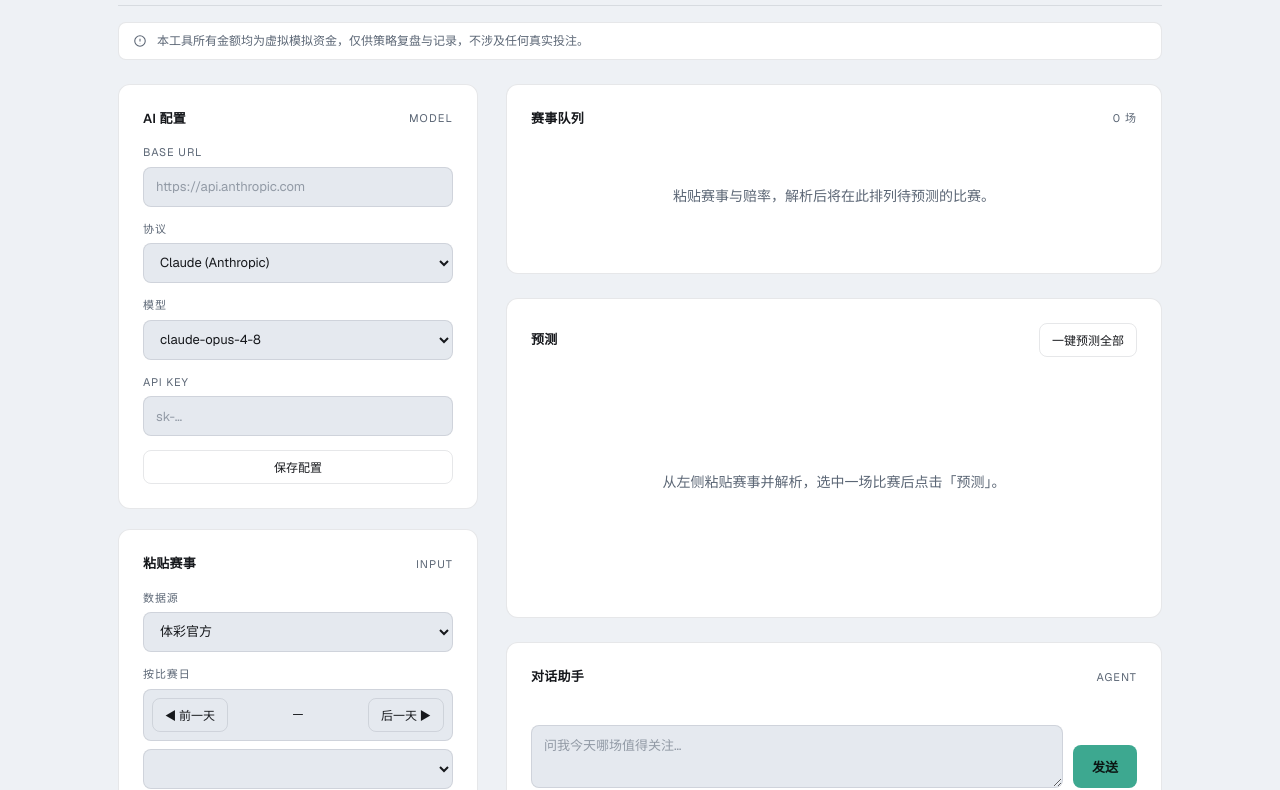
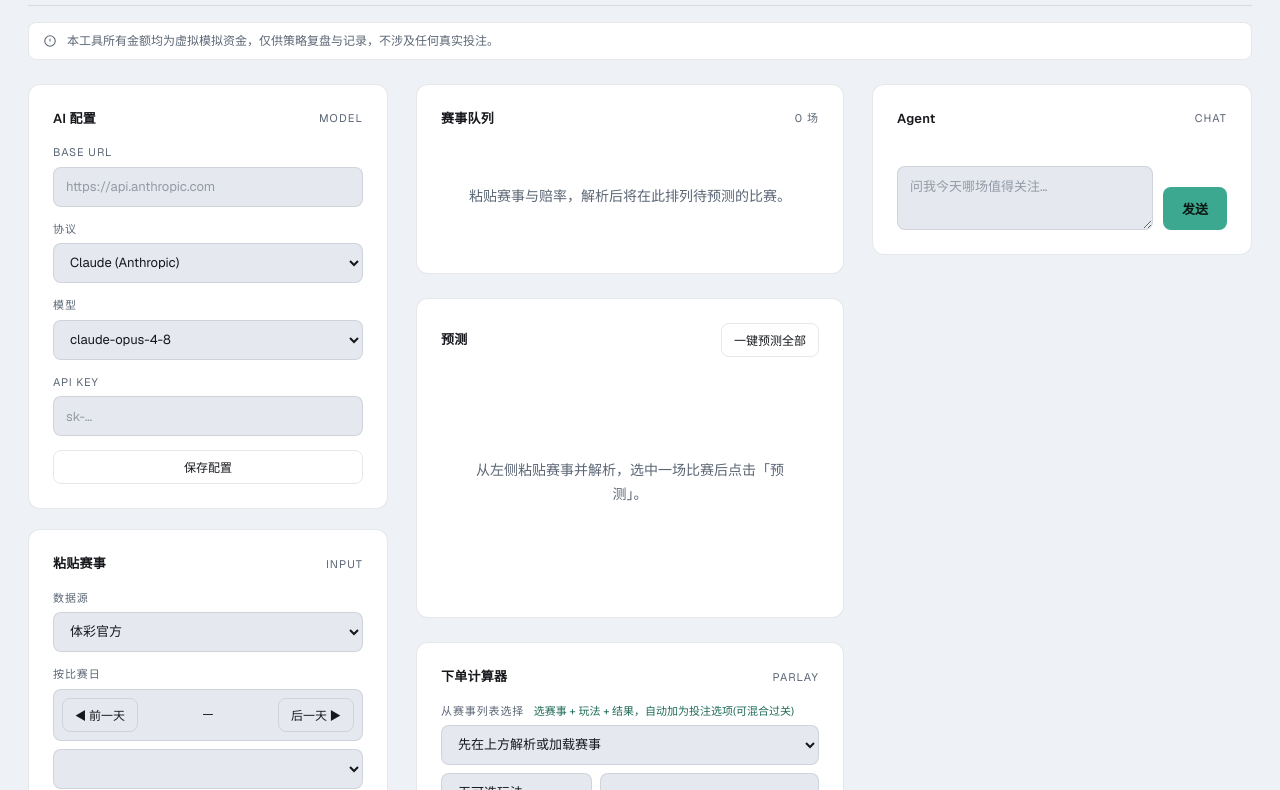
Before and after one commit to Boos4721/wc-bet-predictor, a website built with Vite: page web/app.html in a window 1280 px wide. Shown: the part 65-855 px from the top of the page. Built offline with nearby package versions, Linux system fonts and the light colour scheme; no server answers.

Commit message:
feat(frontend): 对话助手改名 Agent 并移到最右侧栏(3列布局)

```diff
--- a/web/app.html
+++ b/web/app.html
@@ -113,16 +113,6 @@
       </section>
 
       <section class="panel">
-        <div class="panel-head"><h2>对话助手</h2><span class="meta">Agent</span></div>
-        <div id="chatLog" style="max-height:360px;overflow-y:auto;display:flex;flex-direction:column;gap:10px;padding:4px 2px;margin-bottom:14px"></div>
-        <div class="err" id="chatErr" hidden></div>
-        <div style="display:flex;gap:10px;align-items:flex-end">
-          <textarea class="well mono" id="chatInput" placeholder="问我今天哪场值得关注…" style="flex:1;min-height:52px"></textarea>
-          <button class="btn btn-primary" id="chatSend" style="width:auto;flex:0 0 auto">发送</button>
-        </div>
-      </section>
-
-      <section class="panel">
         <div class="panel-head"><h2>下单计算器</h2><span class="meta">Parlay</span></div>
         <div class="field">
           <label>从赛事列表选择 <span class="hint">选赛事 + 玩法 + 结果，自动加为投注选项(可混合过关)</span></label>
@@ -194,6 +184,18 @@
       </section>
 
     </main>
+
+    <aside class="agent">
+      <section class="panel">
+        <div class="panel-head"><h2>Agent</h2><span class="meta">Chat</span></div>
+        <div id="chatLog" style="max-height:520px;overflow-y:auto;display:flex;flex-direction:column;gap:10px;padding:4px 2px;margin-bottom:14px"></div>
+        <div class="err" id="chatErr" hidden></div>
+        <div style="display:flex;gap:10px;align-items:flex-end">
+          <textarea class="well mono" id="chatInput" placeholder="问我今天哪场值得关注…" style="flex:1;min-height:52px"></textarea>
+          <button class="btn btn-primary" id="chatSend" style="width:auto;flex:0 0 auto">发送</button>
+        </div>
+      </section>
+    </aside>
   </div>
 </div>
 <!-- app logic lives in src/app.ts (typed); Vite bundles it into dist/ -->
--- a/web/src/app.css
+++ b/web/src/app.css
@@ -35,7 +35,7 @@ body {
 ::placeholder { color: var(--steel); opacity: 0.6; }
 
 /* ---- Shell ---- */
-.wrap { max-width: 1100px; margin: 0 auto; padding: 0 28px 80px; }
+.wrap { max-width: 1480px; margin: 0 auto; padding: 0 28px 80px; }
 .topbar {
   display: flex; align-items: baseline; justify-content: space-between;
   gap: 16px; padding: 26px 0 18px; border-bottom: 1px solid var(--hairline);
@@ -57,8 +57,9 @@ body {
 .reminder .mk { width: 14px; height: 14px; flex-shrink: 0; color: var(--draw); }
 
 /* ---- Two-zone grid ---- */
-.shell { display: grid; grid-template-columns: 360px 1fr; gap: 28px; margin-top: 24px; align-items: start; }
+.shell { display: grid; grid-template-columns: 360px 1fr 380px; gap: 28px; margin-top: 24px; align-items: start; }
 .rail { position: sticky; top: 20px; display: flex; flex-direction: column; gap: 20px; }
+.agent { position: sticky; top: 20px; display: flex; flex-direction: column; gap: 20px; }
 .col { display: flex; flex-direction: column; gap: 24px; min-width: 0; }
 
 /* ---- Panel ---- */
@@ -239,9 +240,15 @@ table.ledger .status.pending { color: var(--steel); }
 .calc-notice { display: flex; align-items: flex-start; gap: 8px; margin-top: 14px; padding: 10px 12px; border-radius: 8px; background: var(--raised); color: var(--steel); font-size: 12px; line-height: 1.6; }
 .calc-notice svg { width: 14px; height: 14px; flex-shrink: 0; margin-top: 2px; color: var(--draw); }
 
+@media (max-width: 1180px) {
+  /* Agent 列收到主列下方 */
+  .shell { grid-template-columns: 360px 1fr; }
+  .agent { position: static; grid-column: 1 / -1; }
+}
 @media (max-width: 880px) {
   .shell { grid-template-columns: 1fr; }
   .rail { position: static; }
+  .agent { grid-column: auto; }
   .stats { gap: 0; }
   .stats .stat { padding: 0 14px; }
 }
```
